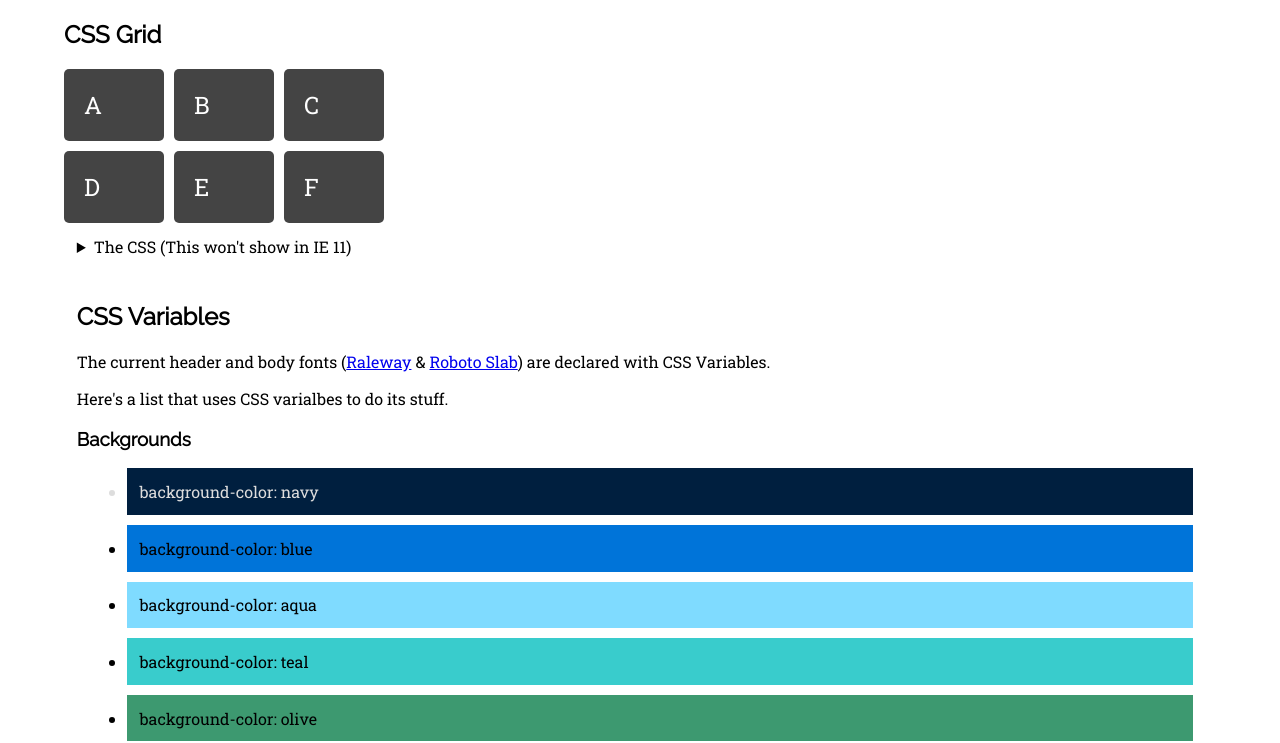
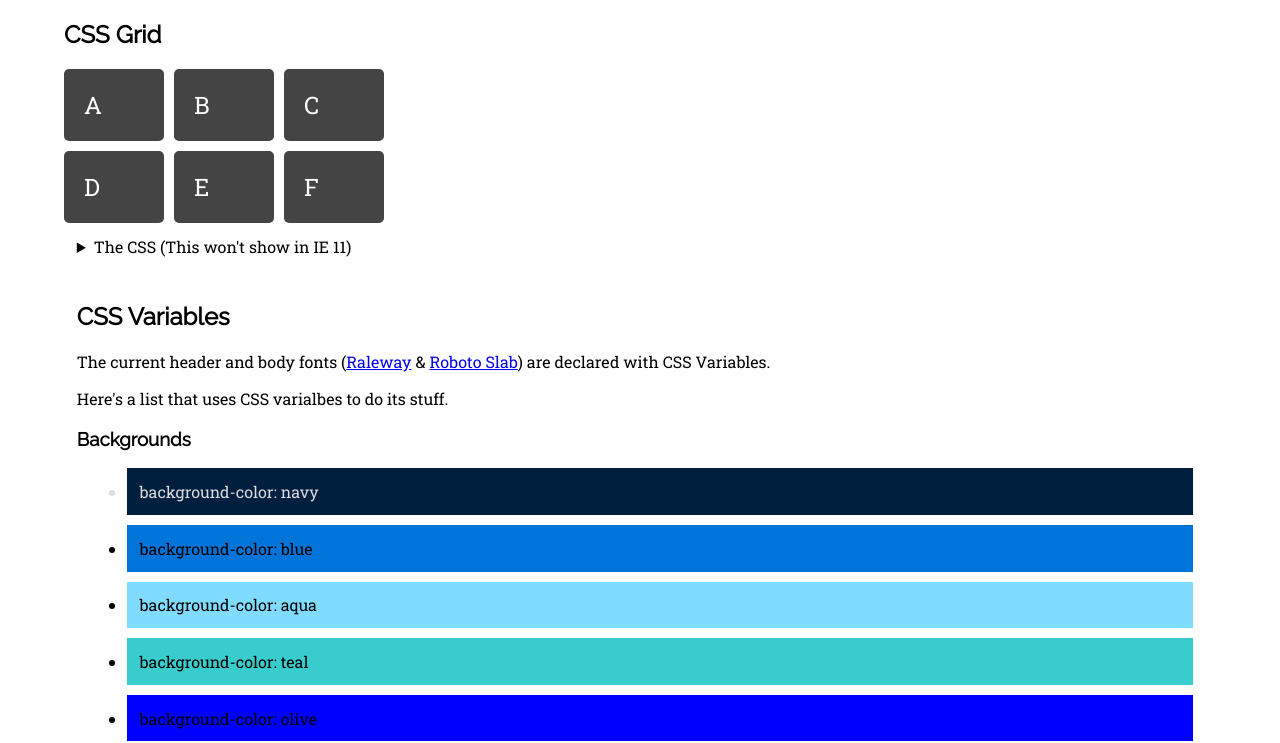
Before and after one commit to loraxx753/css-polyfills, a website: page index.html in a window 1280 px wide. Shown: the part 60-803 px from the top of the page. Drawn offline with Linux system fonts and the light colour scheme; a web font is replaced by a local one.

Commit message:
Updated README

```diff
--- a/styles/theme.css
+++ b/styles/theme.css
@@ -5,7 +5,7 @@
     --color-blue: #0074D9;
     --color-aqua: #7FDBFF;
     --color-teal: #39CCCC;
-    --color-olive: #3D9970;
+    --color-olive: blue;
     --color-green: #2ECC40;
     --color-lime: #01FF70;
     --color-yellow: #FFDC00;
@@ -18,7 +18,6 @@
     --color-silver: #DDDDDD;
     --color-gray: #AAAAAA;
     --color-black: #111111;
-
     --header-font: 'Raleway';
     --content-font: 'Roboto Slab';
 }
```
Also changed, not shown: README.md.
